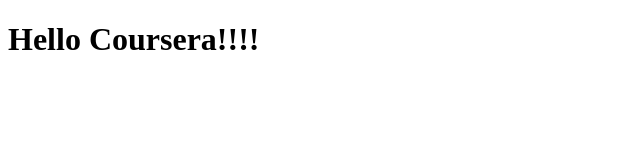
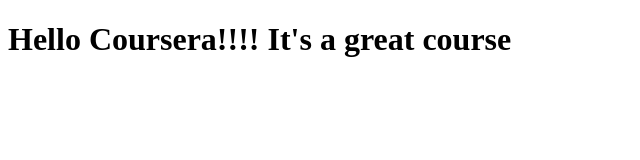
Before and after one commit to Carocode6/coursera-test, a plain HTML site: page site/index.html in a window 1280 px wide. Shown: the whole page, without its empty margins (0-640 px from the left). Drawn offline with Linux system fonts and the light colour scheme.

Commit message:
Small addition

```diff
--- a/site/index.html
+++ b/site/index.html
@@ -6,6 +6,6 @@
 	<title>Hello Coursera</title>
 </head>
 <body>
-<h1> Hello Coursera!!!!</h1>
+<h1> Hello Coursera!!!! It's a great course 	</h1>
 </body>
 </html>
```
